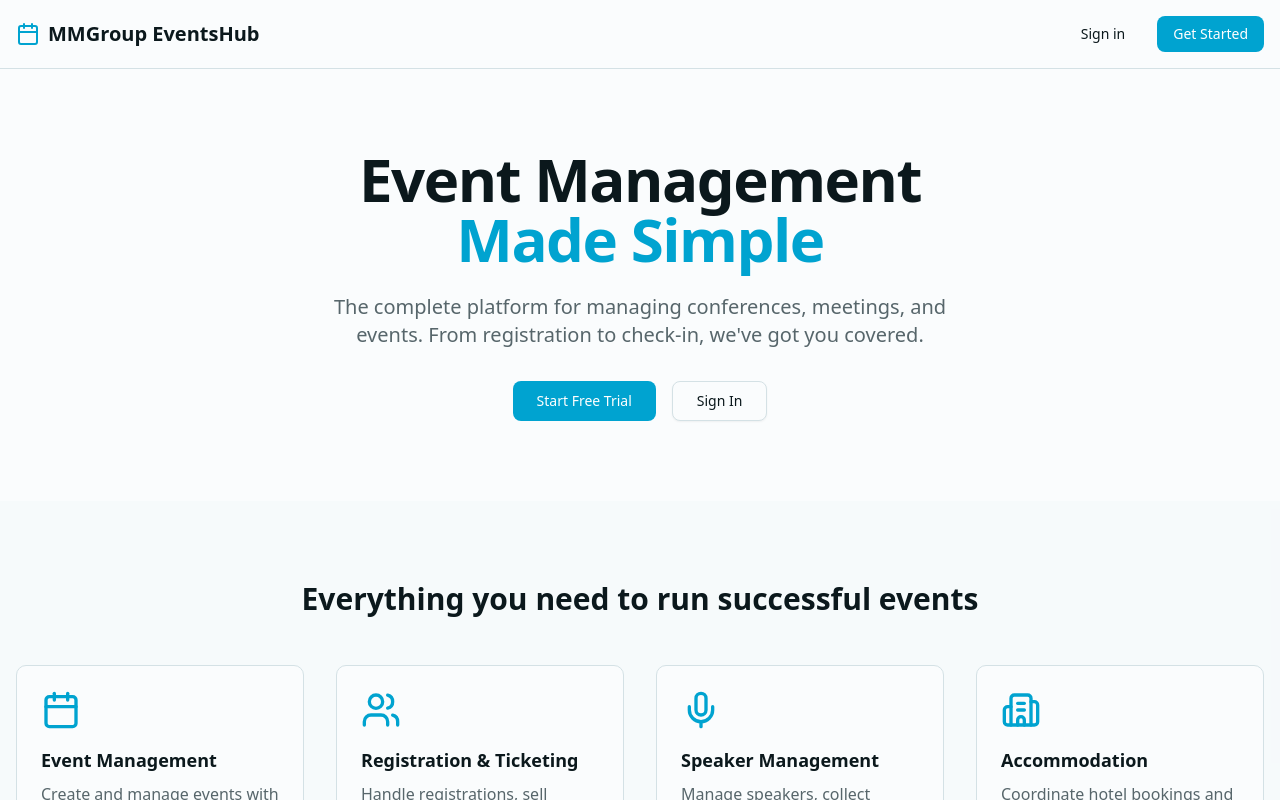
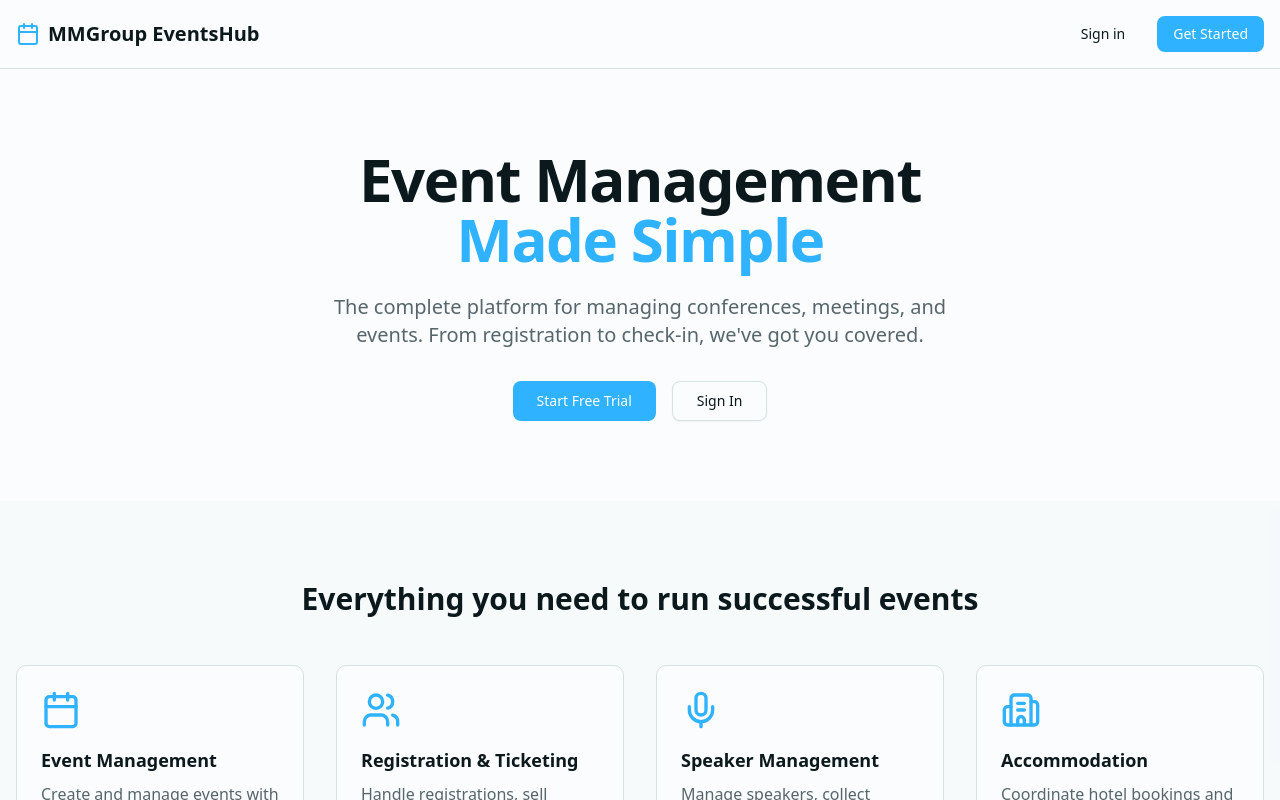
Before and after one commit to meetingmindsexperts/ea-sys, a Next.js app: page / in a window 1280 px wide. Shown: the top 800 px of the page. Built offline with nearby package versions, Linux system fonts and the light colour scheme; no server answers.

Commit message:
updated colors

```diff
--- a/src/app/globals.css
+++ b/src/app/globals.css
@@ -60,7 +60,7 @@
   --popover: oklch(1 0 0);
   --popover-foreground: oklch(0.2 0.02 220);
   /* Primary: Cerulean Blue #00aade */
-  --primary: oklch(0.65 0.155 220);
+  --primary: oklch(73.00% 0.155 240.65);
   --primary-foreground: oklch(1 0 0);
   --secondary: oklch(0.95 0.015 220);
   --secondary-foreground: oklch(0.25 0.02 220);
@@ -72,9 +72,9 @@
   --destructive: oklch(0.577 0.245 27.325);
   --border: oklch(0.9 0.015 220);
   --input: oklch(0.92 0.01 220);
-  --ring: oklch(0.65 0.155 220);
+  --ring: oklch(73.00% 0.155 240.65);
   /* Chart colors with cerulean/yellow theme */
-  --chart-1: oklch(0.65 0.155 220);
+  --chart-1: oklch(73.00% 0.155 240.65);
   --chart-2: oklch(0.75 0.12 220);
   --chart-3: oklch(0.8 0.16 85);
   --chart-4: oklch(0.55 0.14 220);
@@ -82,14 +82,14 @@
   /* Sidebar with cerulean accent */
   --sidebar: oklch(0.98 0.005 220);
   --sidebar-foreground: oklch(0.2 0.02 220);
-  --sidebar-primary: oklch(0.65 0.155 220);
+  --sidebar-primary: oklch(73.00% 0.155 240.65);
   --sidebar-primary-foreground: oklch(1 0 0);
   --sidebar-accent: oklch(0.94 0.02 220);
   --sidebar-accent-foreground: oklch(0.25 0.02 220);
   --sidebar-border: oklch(0.9 0.015 220);
-  --sidebar-ring: oklch(0.65 0.155 220);
+  --sidebar-ring: oklch(73.00% 0.155 240.65);
   /* Gradient colors */
-  --gradient-start: oklch(0.65 0.155 220);
+  --gradient-start: oklch(73.00% 0.155 240.65);
   --gradient-end: oklch(0.8 0.1 210);
   /* Accent yellow for highlights */
   --accent-yellow: oklch(0.88 0.17 85);
```
